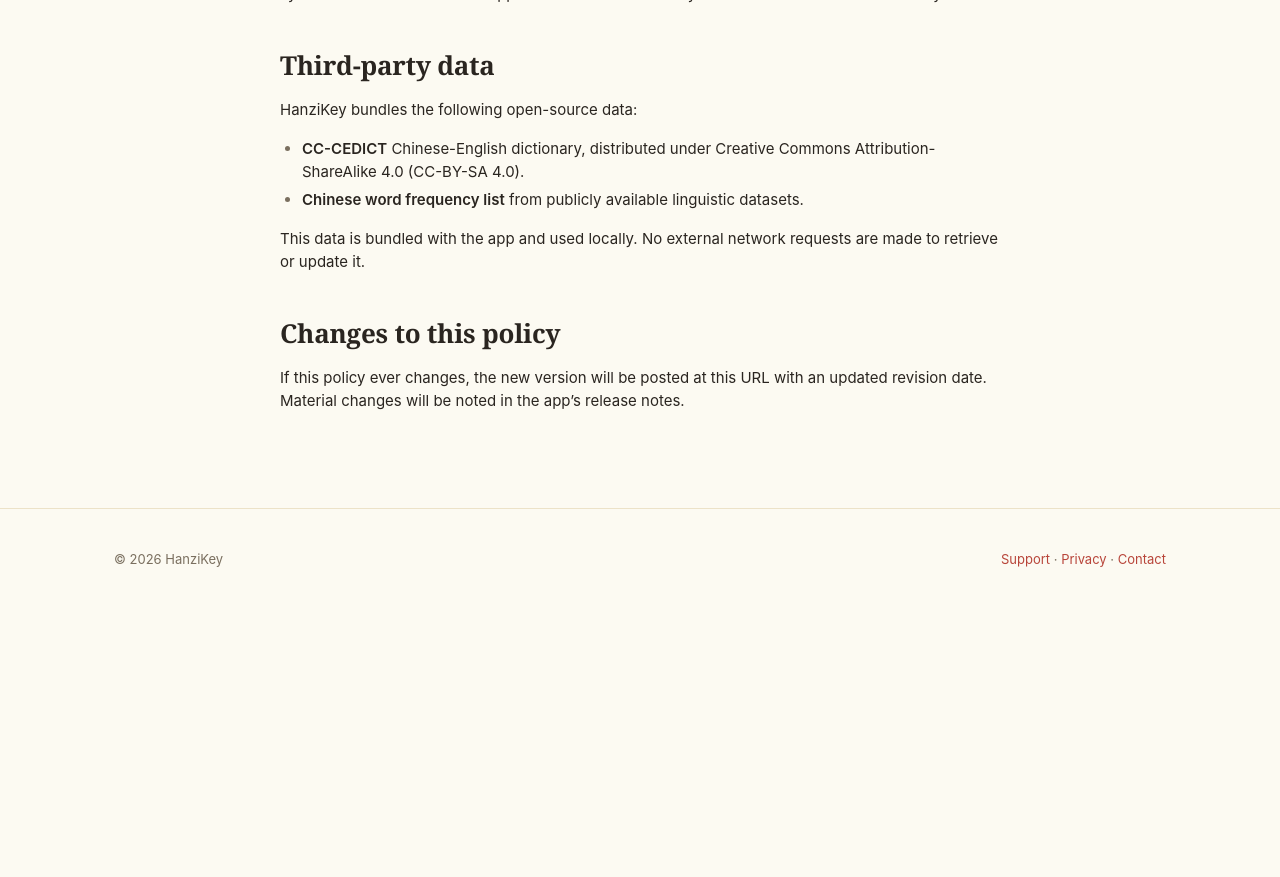
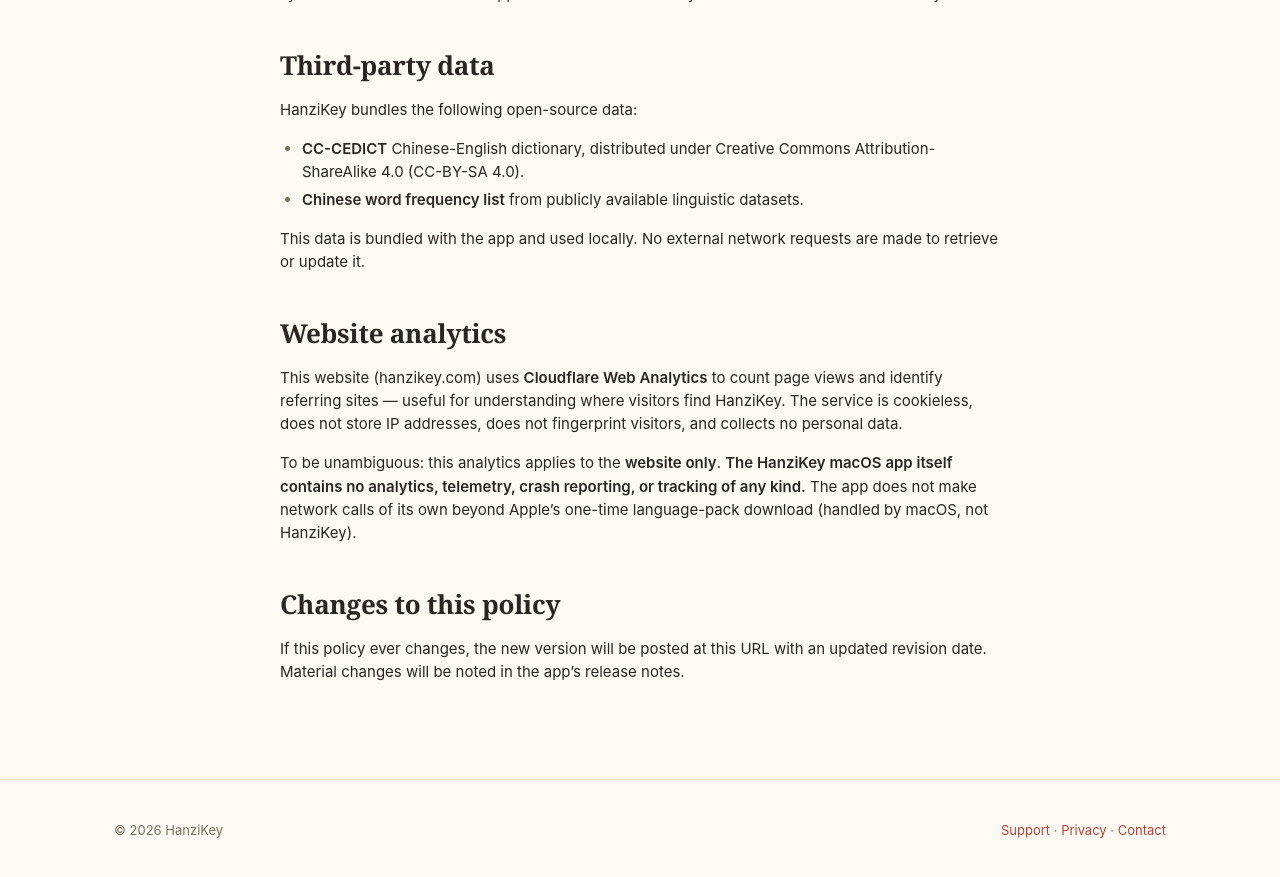
Before and after one commit to blasian/hanzikey-website, a Jekyll site: the page built from privacy.md, in a window 1280 px wide and 900 px high, scrolled down 1403 px. Shown: the top 877 px of the window. Built offline with Jekyll 4.4.1, drawn with Linux system fonts in a browser that asks for light colours; before the commit the page ends 2032 px from its top, so only the background shows below that.

Commit message:
Disclose Cloudflare Web Analytics on the website
The site is now proxied through Cloudflare with their cookieless
Web Analytics on. Privacy policy adds a "Website analytics" section
that names the service, lists what it does and doesn't collect, and
draws a hard line between website-only analytics and the macOS app
itself, which remains analytics-free.

Co-Authored-By: Claude Opus 4.7 (1M context) <noreply@anthropic.com>

```diff
--- a/privacy.md
+++ b/privacy.md
@@ -67,6 +67,20 @@ HanziKey bundles the following open-source data:
 This data is bundled with the app and used locally. No external
 network requests are made to retrieve or update it.
 
+## Website analytics
+
+This website (hanzikey.com) uses **Cloudflare Web Analytics** to count
+page views and identify referring sites — useful for understanding
+where visitors find HanziKey. The service is cookieless, does not store
+IP addresses, does not fingerprint visitors, and collects no personal
+data.
+
+To be unambiguous: this analytics applies to the **website only**.
+**The HanziKey macOS app itself contains no analytics, telemetry,
+crash reporting, or tracking of any kind.** The app does not make
+network calls of its own beyond Apple's one-time language-pack
+download (handled by macOS, not HanziKey).
+
 ## Changes to this policy
 
 If this policy ever changes, the new version will be posted at this
```
